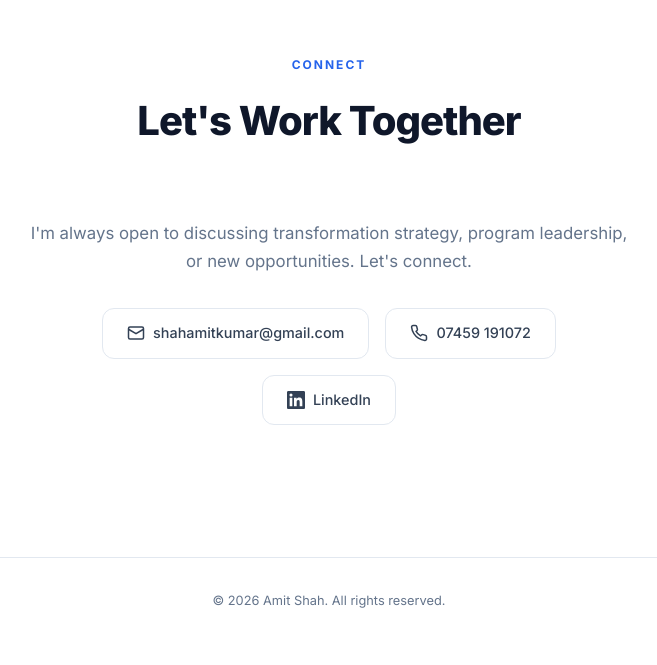
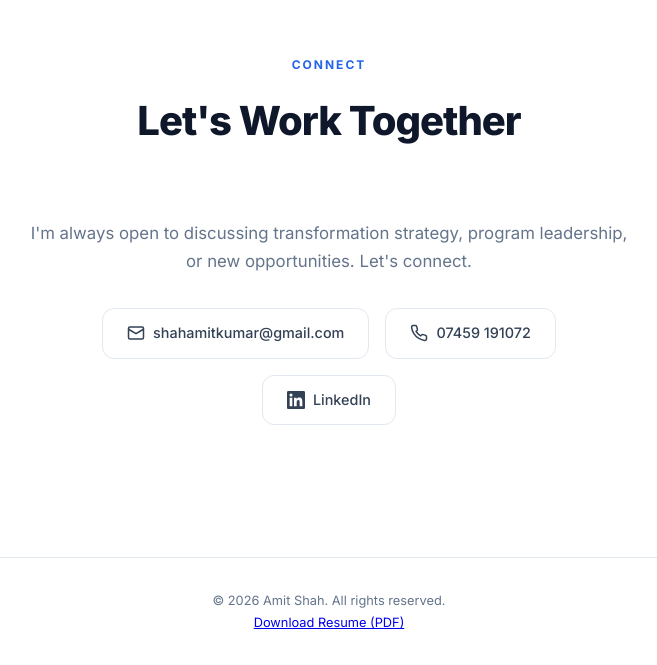
Before and after one commit to shahamitkumar2024/shahamitkumar.github.io, a plain HTML site: page index.html in a window 1280 px wide. Shown: the part 7257-7922 px from the top of the page, without its empty margins (311-968 px from the left). Before the commit the page ends 7901 px from the top, so only its background shows below. Drawn offline with Linux system fonts and the light colour scheme.

Commit message:
Add resume PDF link to footer
Co-Authored-By: Claude Sonnet 4.6 <noreply@anthropic.com>

```diff
--- a/index.html
+++ b/index.html
@@ -719,6 +719,7 @@
 <!-- Footer -->
 <footer>
     <p>&copy; 2026 Amit Shah. All rights reserved.</p>
+    <p><a href="Amit_Shah_CV_Updated_25022026.pdf" target="_blank">Download Resume (PDF)</a></p>
 </footer>
 
 <script>
```
